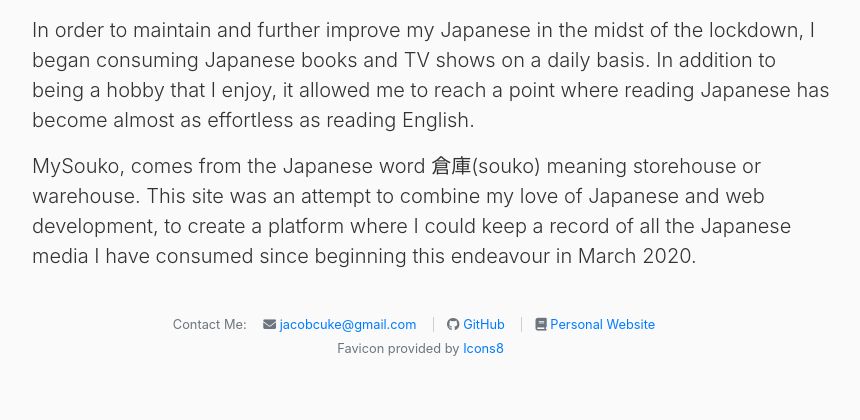
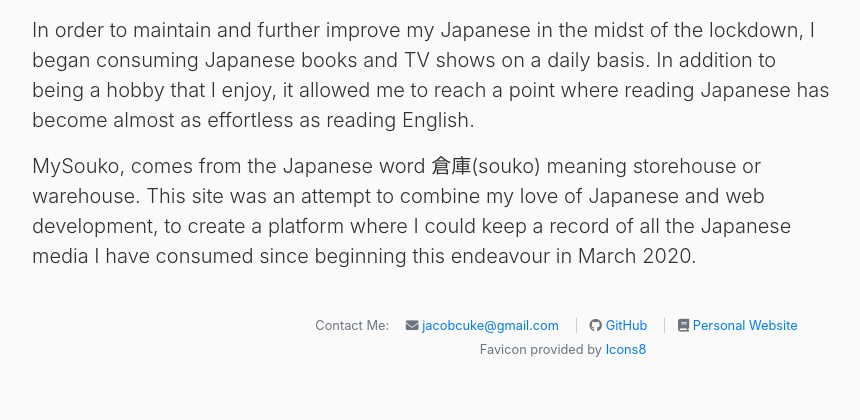
Before and after one commit to JacobCuke/MySouko, a Django app: page /about/ in a window 1280 px wide. Shown: the part 627-1047 px from the top of the page, without its empty margins (77-937 px from the left). Before the commit the page ends 983 px from the top, so only its background shows below. Run offline with Django 3.2, Linux system fonts and the light colour scheme; some libraries are stand-ins or nearby versions.

Commit message:
Center footer on whole page

```diff
--- a/souko/static/souko/main.css
+++ b/souko/static/souko/main.css
@@ -211,7 +211,7 @@ body {
 }
 
 .footer {
-  margin-top: 40px;
+  margin-top: 25px;
   text-align: center;
 }
 
--- a/souko/templates/souko/base.html
+++ b/souko/templates/souko/base.html
@@ -66,7 +66,8 @@
           {% endif %}
 
           {% block content %}{% endblock %}
-
+        </div>
+      </div>
       <div class="footer">
         <small class="text-muted">
           Contact Me:
@@ -83,8 +84,6 @@
         </small>
       </div>
     </div>
-      </div>
-    </div>
 
     <script type="text/javascript" src="{% static 'souko/toggleCompleted.js' %}"></script>
 
```
Also changed, not shown: db.sqlite3. Lines whose indentation alone changed are shown as unchanged.
